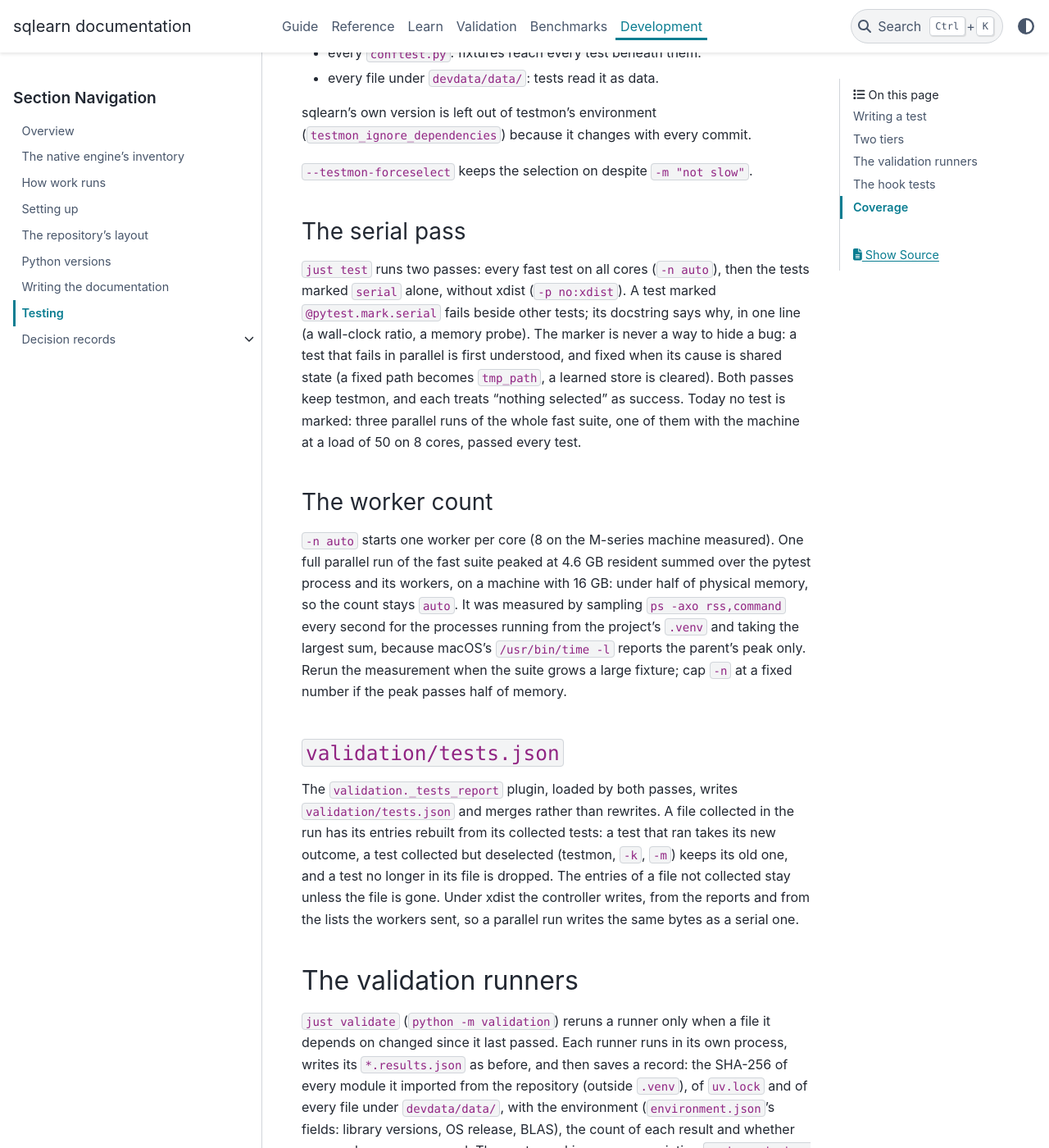
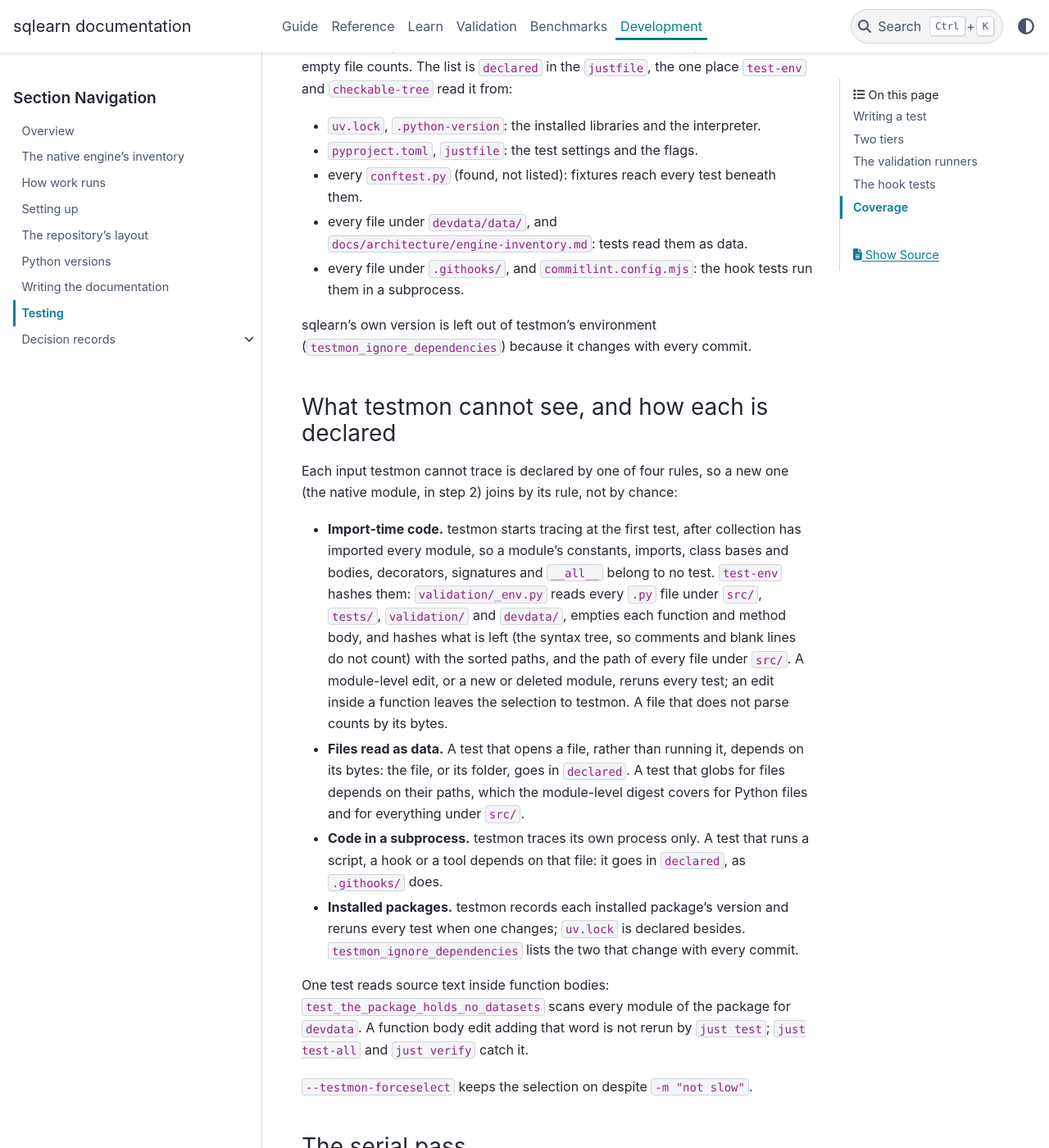
Before and after one commit to glaucis/sqlearn, a Sphinx documentation site: the page built from docs/architecture/testing.md, in a window 1280 px wide and 1400 px high, scrolled down 2296 px. Shown: the whole window at 82% size. Built offline with Sphinx 7.4.7 and the PyData theme 0.15.4, drawn with Linux system fonts in a browser that asks for light colours; pages that are not in the unit, such as notebooks, are missing from menus; the version number could not be read and is left out; some of the changed text lies outside the part shown.

Commit message:
docs: what testmon cannot see, and the tiers in one place
testing.md names the four inputs testmon cannot trace and the rule that
declares each (the module-level digest, the declared list), adds
test-rest, and says a declared Markdown file is an input. setup.md links
to the tiers' table instead of its stale rhythms and lists every
recipe; workflow.md's done row gains test-rest; overview.md no longer
says the reference code guards on every just verify.

```diff
--- a/docs/architecture/testing.md
+++ b/docs/architecture/testing.md
@@ -36,8 +36,9 @@ not declared.
 | Recipe | What it runs |
 |---|---|
 | `just test` | the fast tests a change affects: a parallel pass, then the `serial` ones alone, without coverage, without `tests/githooks` |
+| `just test-rest` | the affected tests `just test` leaves out: the slow tier alone, then the hook tests in parallel |
 | `just test-all` | every test, the slow ones included, with coverage and the floor |
-| `just test-env` | 16 hex digits naming the declared dependencies below |
+| `just test-env` | 16 hex digits naming the declared dependencies and the module-level code below |
 | `just test-python-versions` | the tests, slow ones included, on each Python in the matrix |
 | `just test-hooks` | the hook tests alone |
 
@@ -49,13 +50,15 @@ before work is done, and `just verify` is the release tier.
 | A commit | the pre-commit hook: `just pre-commit` over the files committed |
 | A push | none: a push runs no suite |
 | A merge to `main` | the pre-merge-commit hook runs what the pre-commit hook runs; `just done` on `main` runs nothing for a tree that passed |
-| Work is done | `just done`: `check`, `test`, `validate`, then the tree is remembered |
+| Work is done | `just done`: `check`, `test`, `test-rest`, `validate`, then the tree is remembered |
 | A release | `just verify`: `done`'s checks in full (`test-all`, `validate-all`, every Python, the docs), by hand before `1.0.0` |
 
 `just done` remembers each tree that passed in `sqlearn-passed`, in the git
 common directory (the 50 newest, shared by worktrees). A tree that differs
 from `HEAD` only in Markdown still counts, so a fast-forward or a `--no-ff`
-merge of a passed tree runs nothing.
+merge of a passed tree runs nothing. A declared Markdown file (below) is an
+input, not prose: edited and not committed, it leaves no checkable tree.
+A tier that fails stops `just done`, and nothing is remembered.
 
 `just checkable-tree` also ignores the files the checks write:
 `validation/**/*.results.json`, `validation/tests.json` and
@@ -69,18 +72,54 @@ reruns only the tests whose lines changed. pytest-xdist runs them in parallel
 (`-n auto`). A run that selects nothing succeeds. The data is in
 `.testmondata*`, which git ignores.
 
-testmon sees only Python it traces, so `just test-env` hashes the files that
-change a result without being traced, and testmon reruns every test when the
-hash changes. It hashes each file's path, then its bytes, so a new empty
-file counts. Each is declared for a reason:
+testmon sees only the lines it traces while a test runs, so `just test-env`
+hashes what changes a result without being traced, and testmon reruns every
+test when the hash changes. It hashes each declared file's path, then its
+bytes, so a new empty file counts. The list is `declared` in the `justfile`,
+the one place `test-env` and `checkable-tree` read it from:
 
 - `uv.lock`, `.python-version`: the installed libraries and the interpreter.
 - `pyproject.toml`, `justfile`: the test settings and the flags.
-- every `conftest.py`: fixtures reach every test beneath them.
-- every file under `devdata/data/`: tests read it as data.
+- every `conftest.py` (found, not listed): fixtures reach every test beneath
+  them.
+- every file under `devdata/data/`, and
+  `docs/architecture/engine-inventory.md`: tests read them as data.
+- every file under `.githooks/`, and `commitlint.config.mjs`: the hook tests
+  run them in a subprocess.
 
 sqlearn's own version is left out of testmon's environment
 (`testmon_ignore_dependencies`) because it changes with every commit.
+
+### What testmon cannot see, and how each is declared
+
+Each input testmon cannot trace is declared by one of four rules, so a new
+one (the native module, in step 2) joins by its rule, not by chance:
+
+- **Import-time code.** testmon starts tracing at the first test, after
+  collection has imported every module, so a module's constants, imports,
+  class bases and bodies, decorators, signatures and `__all__` belong to no
+  test. `test-env` hashes them: `validation/_env.py` reads every `.py` file
+  under `src/`, `tests/`, `validation/` and `devdata/`, empties each function
+  and method body, and hashes what is left (the syntax tree, so comments and
+  blank lines do not count) with the sorted paths, and the path of every
+  file under `src/`. A module-level edit, or a new or deleted module, reruns
+  every test; an edit inside a function leaves the selection to testmon. A
+  file that does not parse counts by its bytes.
+- **Files read as data.** A test that opens a file, rather than running it,
+  depends on its bytes: the file, or its folder, goes in `declared`. A test
+  that globs for files depends on their paths, which the module-level digest
+  covers for Python files and for everything under `src/`.
+- **Code in a subprocess.** testmon traces its own process only. A test that
+  runs a script, a hook or a tool depends on that file: it goes in
+  `declared`, as `.githooks/` does.
+- **Installed packages.** testmon records each installed package's version
+  and reruns every test when one changes; `uv.lock` is declared besides.
+  `testmon_ignore_dependencies` lists the two that change with every commit.
+
+One test reads source text inside function bodies:
+`test_the_package_holds_no_datasets` scans every module of the package for
+`devdata`. A function body edit adding that word is not rerun by `just test`;
+`just test-all` and `just verify` catch it.
 
 `--testmon-forceselect` keeps the selection on despite `-m "not slow"`.
 
@@ -153,7 +192,8 @@ repositories that carry a copy of the hook. The pre-commit and pre-merge-commit
 tests put a stand-in `just` first on `PATH`, which notes its arguments and
 exits as it is told. The commit-message tests run the real
 commitlint and are skipped, with a reason, where it is not installed.
-`just test-hooks` runs them, and `just verify` includes it.
+`just test-rest` runs the affected ones, in parallel, from `just done`;
+`just test-hooks` runs them all, and `just verify` includes it.
 
 ## Coverage
 
```
Also changed, not shown: docs/architecture/overview.md (+2 -1 lines), docs/architecture/setup.md (+5 -9 lines), docs/architecture/workflow.md (+4 -4 lines).
